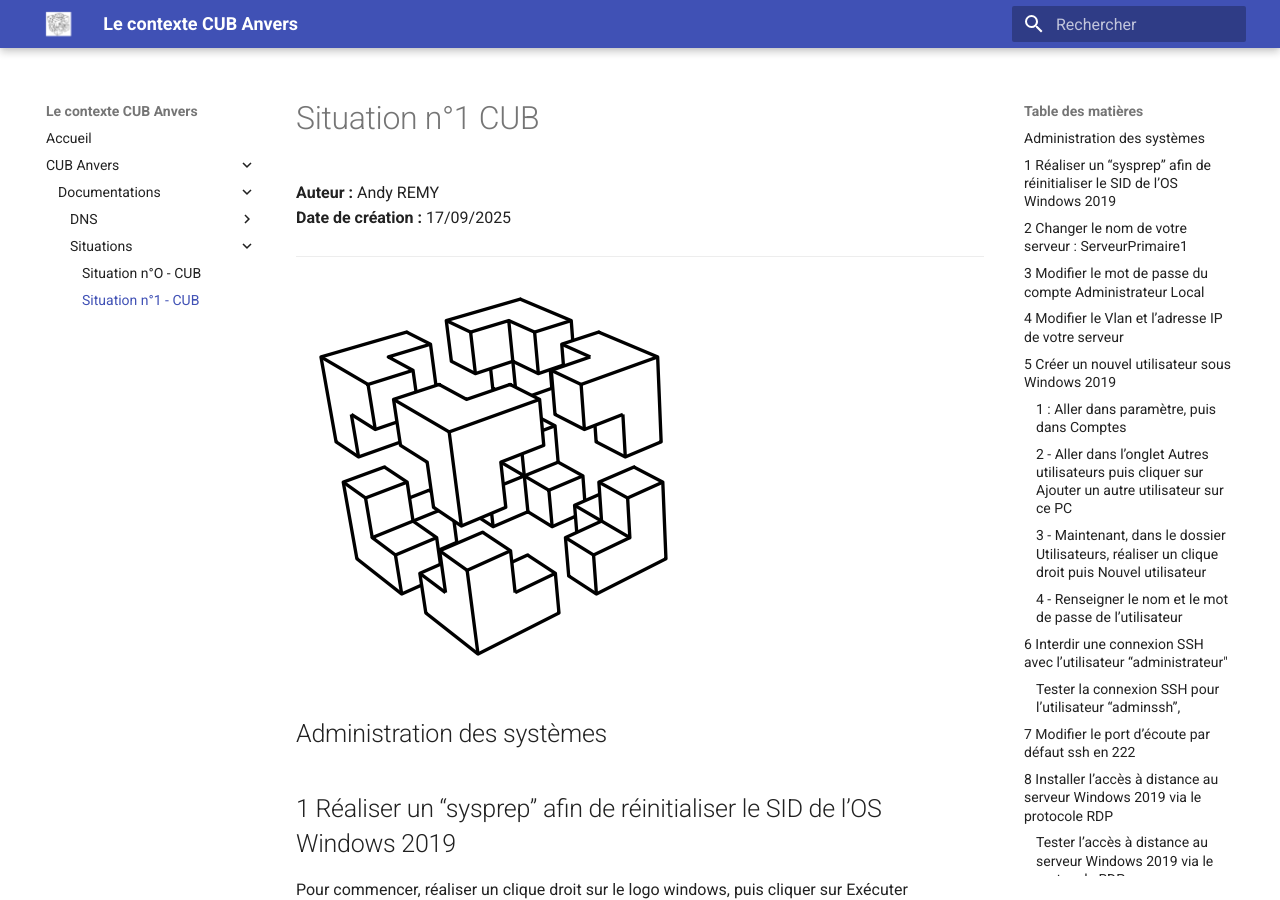
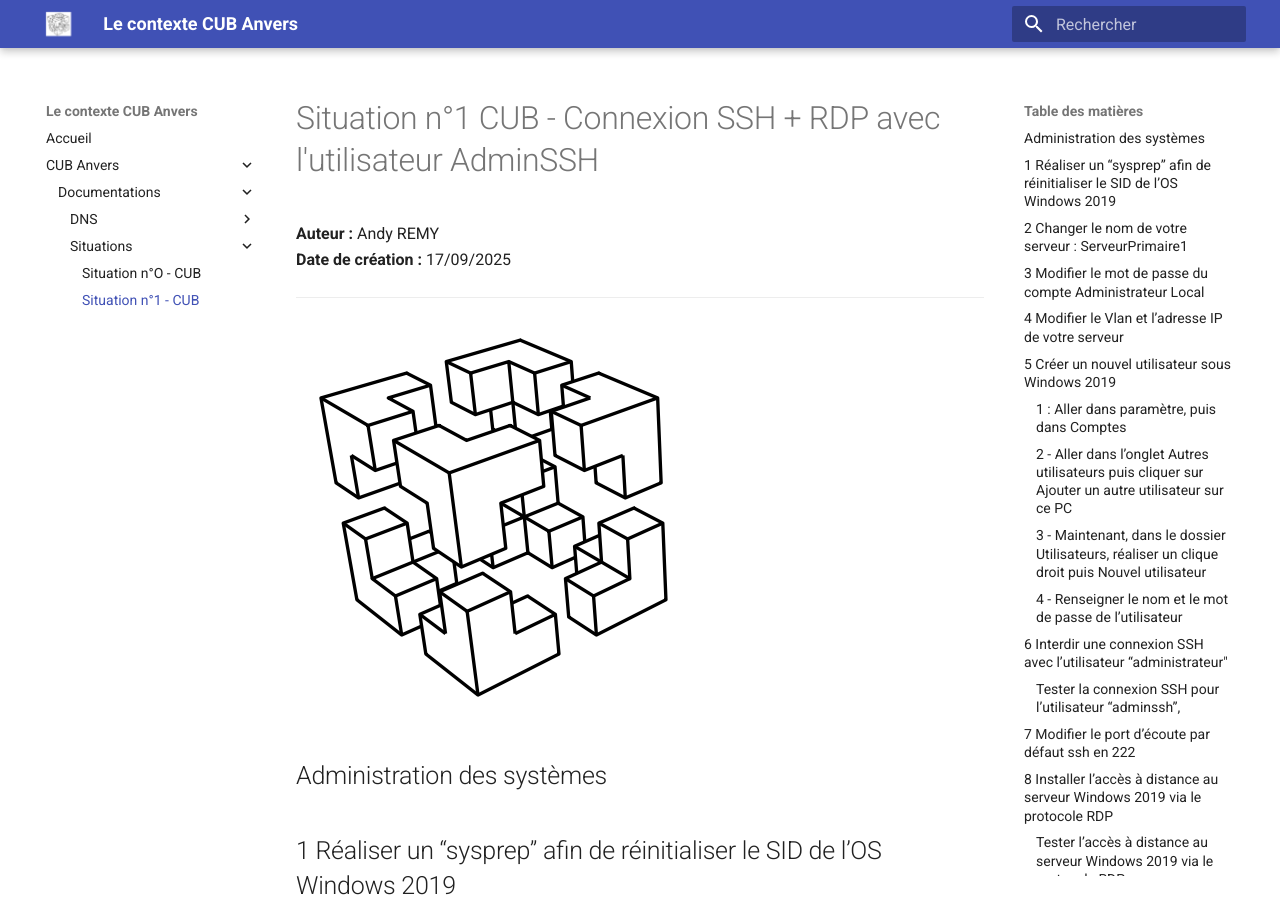
Before and after one commit to Adfiree/Anvers, an MkDocs documentation site: the page built from docs/documentations/Situations/Situation n°1 CUB.md, in a window 1280 px wide and 900 px high. Built offline with MkDocs 1.6.1 and Material for MkDocs 9.7.7, drawn with Linux system fonts in a browser that asks for light colours.

Commit message:
Ajout de la doc Situation1

```diff
--- a/docs/documentations/Situations/Situation n°1 CUB.md
+++ b/docs/documentations/Situations/Situation n°1 CUB.md
@@ -1,4 +1,4 @@
-# Situation n°1 CUB
+# Situation n°1 CUB - Connexion SSH + RDP avec l'utilisateur AdminSSH
 
 **Auteur :** Andy REMY
 **Date de création :** 17/09/2025
```
